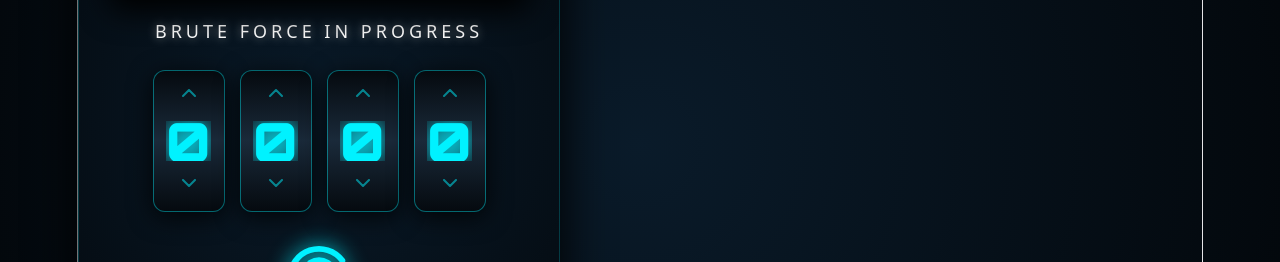
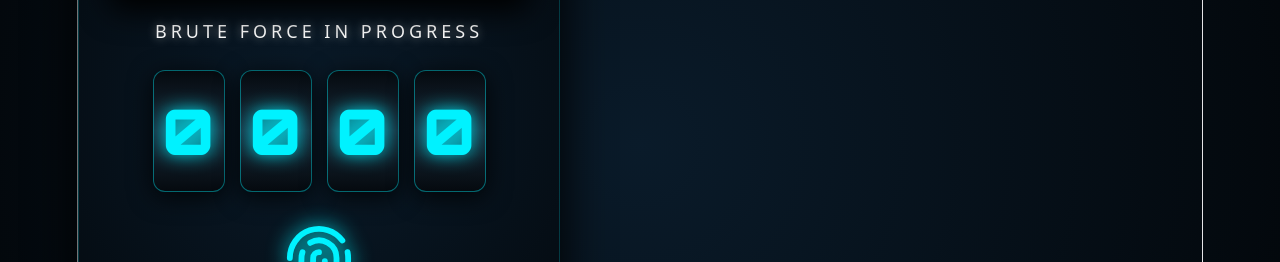
Before and after one commit to Pescodes/hybridlock, a React (Vite) app: page / in a window 1280 px wide. Shown: the part 255-517 px from the top of the page. Built offline with nearby package versions, Linux system fonts and the light colour scheme; no server answers.

Commit message:
Tumbler effect
Redited for the tumbler to make a slider effect instead of up and down

```diff
--- a/src/App.css
+++ b/src/App.css
@@ -373,3 +373,39 @@ body {
   color: black;
   box-shadow: 0 0 20px var(--neon-blue);
 }
+
+/* --- ROTARY DIAL OVERRIDES --- */
+
+/* 1. Make the tumbler look like a physical cylinder */
+.tumbler-column {
+  height: 120px; /* Give it more room to "spin" */
+  justify-content: center;
+  position: relative;
+  touch-action: none; /* Crucial for mobile dragging */
+}
+
+/* 2. The Glass Window Mask */
+.digit-container {
+  height: 100%;
+  width: 100%;
+  display: flex;
+  align-items: center;
+  justify-content: center;
+  overflow: hidden;
+  /* This creates the fade-out effect at top/bottom */
+  mask-image: linear-gradient(to bottom, transparent, black 30%, black 70%, transparent);
+  -webkit-mask-image: linear-gradient(to bottom, transparent, black 30%, black 70%, transparent);
+  cursor: grab;
+}
+
+.digit-container:active {
+  cursor: grabbing;
+}
+
+/* 3. Stop text selection while dragging */
+.digit-display {
+  user-select: none;
+  -webkit-user-select: none;
+  pointer-events: none;
+  font-size: 3.5rem; /* Larger for the dial */
+}
--- a/src/components/Tumbler.jsx
+++ b/src/components/Tumbler.jsx
@@ -1,36 +1,46 @@
 import { useGameStore } from '../store/useGameStore'
 import { motion, AnimatePresence } from 'framer-motion'
-import { ChevronUp, ChevronDown } from 'lucide-react'
 
 const Tumbler = ({ index }) => {
   const { combination, setDigit } = useGameStore();
   const value = combination[index];
 
-  const adjust = (amt) => {
-    let newVal = (value + amt + 10) % 10;
-    setDigit(index, newVal);
+  const handleDrag = (_, info) => {
+    // Distance dragged (threshold). 30px move = 1 number change.
+    const threshold = 30;
+    const change = Math.round(info.offset.y / threshold);
+
+    if (change !== 0) {
+      // (value - change) allows dragging UP to increase the number
+      let newVal = (value - change + 10) % 10;
+      if (newVal !== value) {
+        setDigit(index, newVal);
+      }
+    }
   };
 
   return (
     <div className="tumbler-column">
-      <button className="arrow-btn" onClick={() => adjust(1)}><ChevronUp /></button>
-
-      <div className="digit-container">
-        <AnimatePresence mode="wait">
+      <motion.div
+        drag="y"
+        dragConstraints={{ top: 0, bottom: 0 }}
+        dragElastic={0.4}
+        onDrag={handleDrag}
+        className="digit-container"
+      >
+        <AnimatePresence mode="popLayout">
           <motion.div
             key={value}
             initial={{ y: 20, opacity: 0, filter: 'blur(5px)' }}
             animate={{ y: 0, opacity: 1, filter: 'blur(0px)' }}
             exit={{ y: -20, opacity: 0, filter: 'blur(5px)' }}
-            transition={{ duration: 0.15, ease: "easeOut" }}
+            transition={{ type: "spring", stiffness: 400, damping: 30 }}
             className="digit-display"
           >
             {value}
           </motion.div>
         </AnimatePresence>
-      </div>
-
-      <button className="arrow-btn" onClick={() => adjust(-1)}><ChevronDown /></button>
+      </motion.div>
     </div>
   );
 };
--- a/src/store/useGameStore.js
+++ b/src/store/useGameStore.js
@@ -27,8 +27,15 @@ export const useGameStore = create(
       // --- ACTIONS ---
 
       setDigit: (index, value) => {
-        // Play a subtle click sound when digit changes
-        sfx.click.play();
+  const { combination, isGameOver } = get();
+  if (isGameOver) return;
+
+  // Only play sound if the number actually changes
+  if (combination[index] !== value) {
+    sfx.click.stop(); // Stops the previous sound immediately
+    sfx.click.play(); // Plays the new one
+  }
+
   set((state) => {
     const newCombination = [...state.combination];
     newCombination[index] = value;
```
Lines whose indentation alone changed are shown as unchanged.
